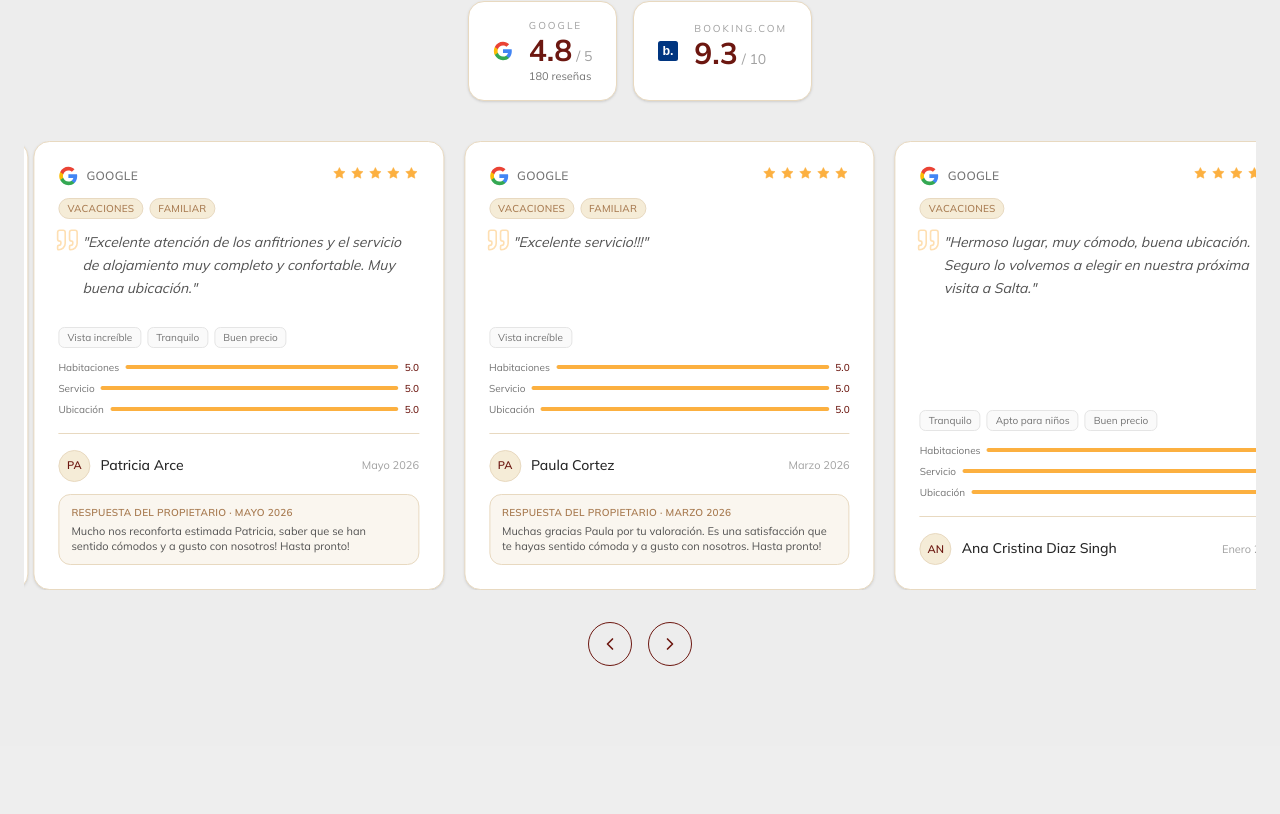
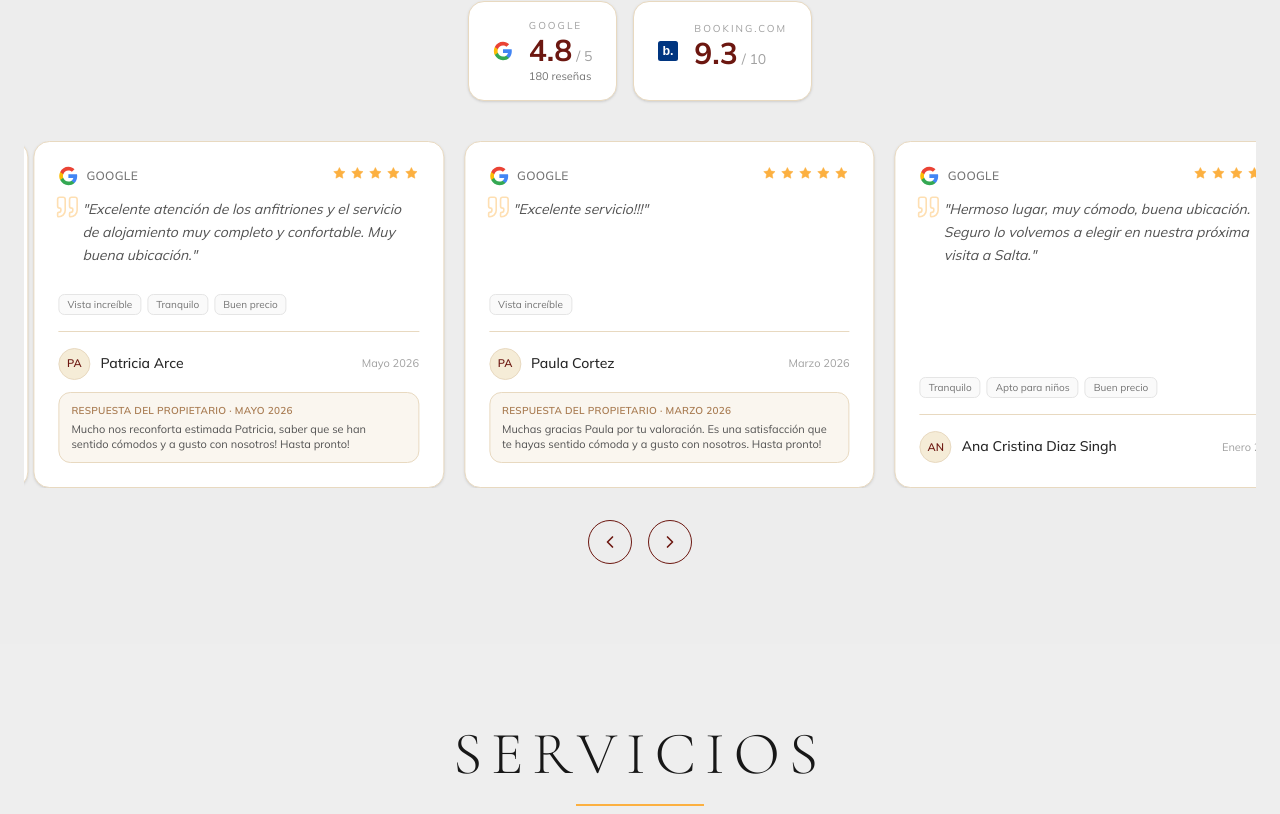
Before and after one commit to LautaroPairuna/casacerro, a Next.js app: page / in a window 1280 px wide. Shown: the part 1866-2680 px from the top of the page. Built offline with nearby package versions, Linux system fonts and the light colour scheme; no server answers.

Commit message:
cambios en resenas.tsx, resenas acortadas

```diff
--- a/src/components/ResenasCarousel.tsx
+++ b/src/components/ResenasCarousel.tsx
@@ -61,21 +61,9 @@ function StarRow({ score }: { score: number }) {
   );
 }
 
-function CategoryScore({ label, score }: { label: string; score: number }) {
-  return (
-    <div className="flex items-center gap-1.5">
-      <span className="text-[10px] text-neutral-500">{label}</span>
-      <div className="flex-1 h-1 rounded-full bg-[#f0e6d3] overflow-hidden min-w-[36px]">
-        <div className="h-full rounded-full bg-[#FCB040]" style={{ width: `${(score / 5) * 100}%` }} />
-      </div>
-      <span className="text-[10px] font-medium text-[#6c1710]">{score.toFixed(1)}</span>
-    </div>
-  );
-}
 
 function ReviewCard({ review }: { review: Review }) {
-  const { categoryScores, highlights, tripTypes, ownerResponse } = review;
-  const hasCategoryScores = categoryScores && Object.keys(categoryScores).length > 0;
+  const { highlights, ownerResponse } = review;
 
   return (
     <div className="h-full rounded-2xl border border-[#e8d9c0] bg-white flex flex-col p-6 shadow-sm select-none">
@@ -87,17 +75,6 @@ function ReviewCard({ review }: { review: Review }) {
         </div>
         <StarRow score={review.score} />
       </div>
-
-      {/* Trip type badges */}
-      {tripTypes && tripTypes.length > 0 && (
-        <div className="flex flex-wrap gap-1.5 mb-3">
-          {tripTypes.map((t) => (
-            <span key={t} className="inline-flex items-center px-2 py-0.5 rounded-full text-[10px] font-medium uppercase tracking-wide bg-[#f5ecd7] text-[#A87B51] border border-[#e8d9c0]">
-              {t}
-            </span>
-          ))}
-        </div>
-      )}
 
       {/* Review text */}
       <div className="relative flex-1">
@@ -115,21 +92,6 @@ function ReviewCard({ review }: { review: Review }) {
               {h}
             </span>
           ))}
-        </div>
-      )}
-
-      {/* Category scores */}
-      {hasCategoryScores && (
-        <div className="mt-3 space-y-1.5">
-          {categoryScores!.habitaciones !== undefined && (
-            <CategoryScore label="Habitaciones" score={categoryScores!.habitaciones!} />
-          )}
-          {categoryScores!.servicio !== undefined && (
-            <CategoryScore label="Servicio" score={categoryScores!.servicio!} />
-          )}
-          {categoryScores!.ubicacion !== undefined && (
-            <CategoryScore label="Ubicación" score={categoryScores!.ubicacion!} />
-          )}
         </div>
       )}
 
```
